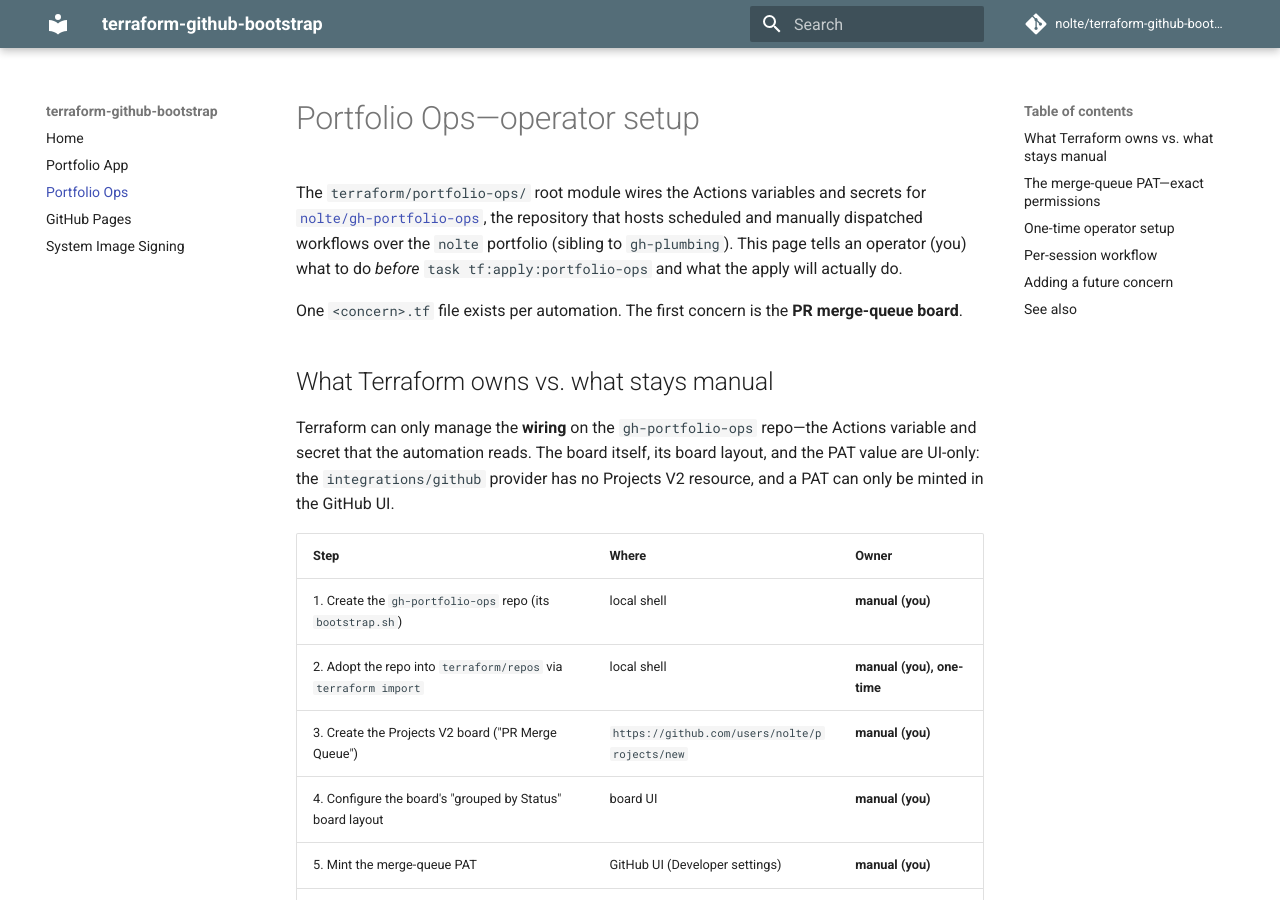
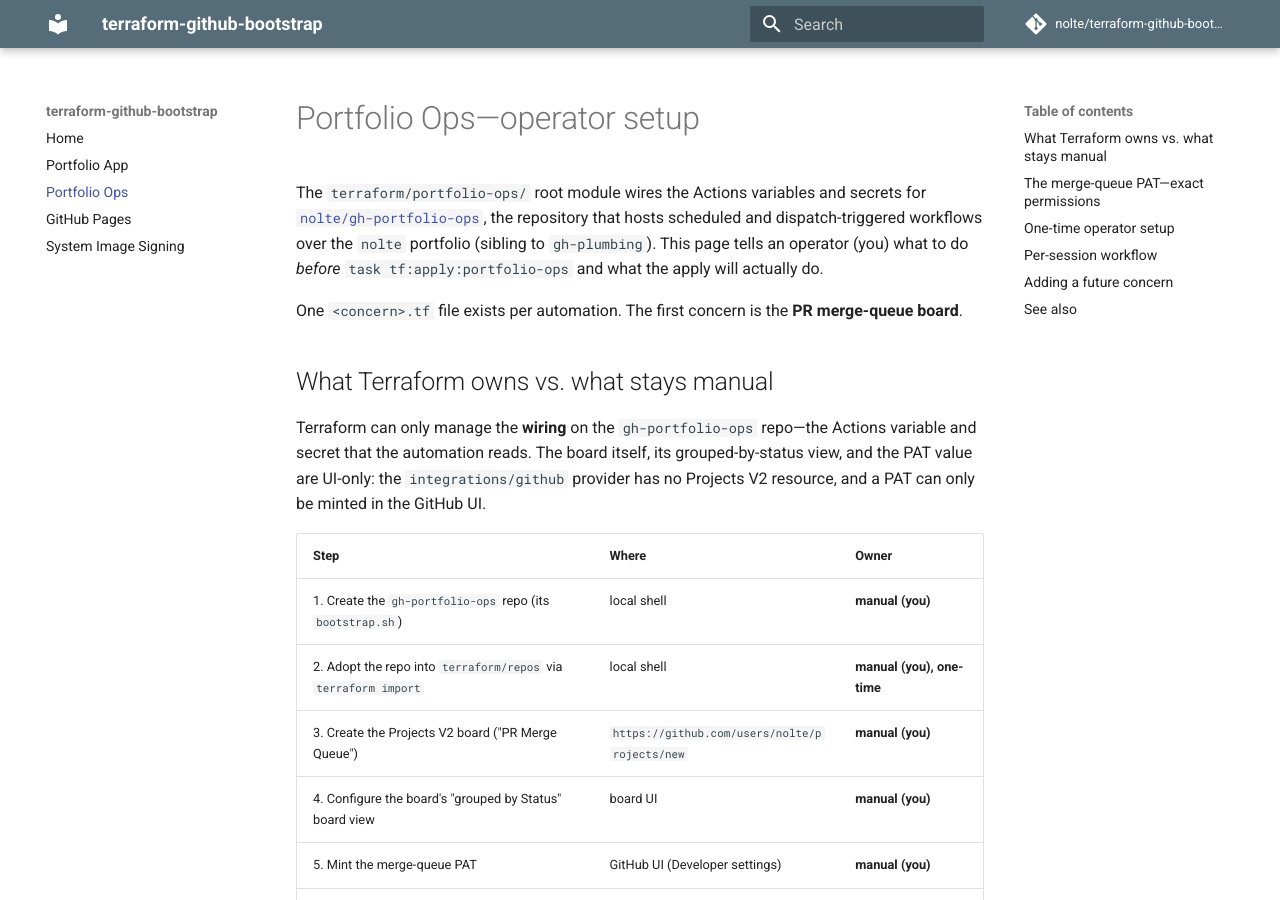
Before and after one commit to nolte/terraform-github-bootstrap, an MkDocs documentation site: the page built from docs/en/portfolio-ops.md, in a window 1280 px wide and 900 px high. Built offline with MkDocs 1.6.1 and Material for MkDocs 9.7.7, drawn with Linux system fonts in a browser that asks for light colours; comment, search, counter and statistics services are not loaded.

Commit message:
fix(lint): apply review findings on the Vale setup
- verify the Vale archive checksum in CI and read its version from .tool-versions
- run the vale hook on the full scope once, also on .vale.ini and vocabulary changes
- widen the vale:sync status check to every synced package
- document why RedHat is synced but not applied and why .keep is load-bearing
- drop the dead [CLAUDE.md] section
- restore the meaning of two rephrasings (bootc system image, dispatch-triggered)

Co-Authored-By: Claude Opus 5.5 <noreply@anthropic.com>

```diff
--- a/Taskfile.yml
+++ b/Taskfile.yml
@@ -22,6 +22,8 @@ tasks:
       - .vale.ini
     status:
       - test -d .github/styles/Microsoft
+      - test -d .github/styles/RedHat
+      - test -d .github/styles/config/vocabularies/technical
     cmds:
       - vale sync
 
--- a/docs/en/portfolio-ops.md
+++ b/docs/en/portfolio-ops.md
@@ -1,19 +1,19 @@
 # Portfolio Ops—operator setup
 
-The `terraform/portfolio-ops/` root module wires the Actions variables and secrets for [`nolte/gh-portfolio-ops`](https://github.com/nolte/gh-portfolio-ops), the repository that hosts scheduled and manually dispatched workflows over the `nolte` portfolio (sibling to `gh-plumbing`). This page tells an operator (you) what to do *before* `task tf:apply:portfolio-ops` and what the apply will actually do.
+The `terraform/portfolio-ops/` root module wires the Actions variables and secrets for [`nolte/gh-portfolio-ops`](https://github.com/nolte/gh-portfolio-ops), the repository that hosts scheduled and dispatch-triggered workflows over the `nolte` portfolio (sibling to `gh-plumbing`). This page tells an operator (you) what to do *before* `task tf:apply:portfolio-ops` and what the apply will actually do.
 
 One `<concern>.tf` file exists per automation. The first concern is the **PR merge-queue board**.
 
 ## What Terraform owns vs. what stays manual
 
-Terraform can only manage the **wiring** on the `gh-portfolio-ops` repo—the Actions variable and secret that the automation reads. The board itself, its board layout, and the PAT value are UI-only: the `integrations/github` provider has no Projects V2 resource, and a PAT can only be minted in the GitHub UI.
+Terraform can only manage the **wiring** on the `gh-portfolio-ops` repo—the Actions variable and secret that the automation reads. The board itself, its grouped-by-status view, and the PAT value are UI-only: the `integrations/github` provider has no Projects V2 resource, and a PAT can only be minted in the GitHub UI.
 
 | Step | Where | Owner |
 |---|---|---|
 | 1. Create the `gh-portfolio-ops` repo (its `bootstrap.sh`) | local shell | **manual (you)** |
 | 2. Adopt the repo into `terraform/repos` via `terraform import` | local shell | **manual (you), one-time** |
 | 3. Create the Projects V2 board ("PR Merge Queue") | `https://github.com/users/nolte/projects/new` | **manual (you)** |
-| 4. Configure the board's "grouped by Status" board layout | board UI | **manual (you)** |
+| 4. Configure the board's "grouped by Status" board view | board UI | **manual (you)** |
 | 5. Mint the merge-queue PAT | GitHub UI (Developer settings) | **manual (you)** |
 | 6. Persist the PAT in gopass | local shell | **manual (you), one-time** |
 | 7. Set `project_number` in `terraform.tfvars` | local file (git-ignored) | **manual (you)** |
```
Also changed, not shown: .pre-commit-config.yaml (+5 -6 lines), CLAUDE.md (+2 -2 lines), docs/en/index.md (+1 -1 lines), docs/en/system-image-signing.md (+1 -1 lines), 3 other files.
